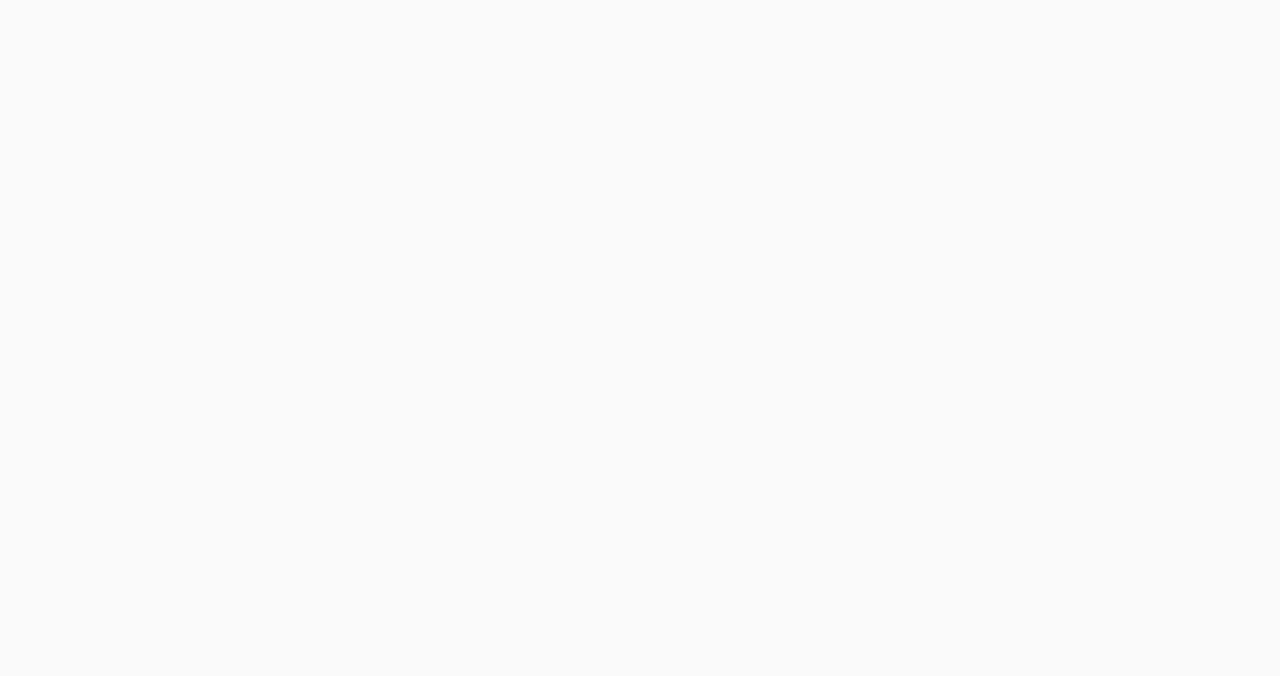
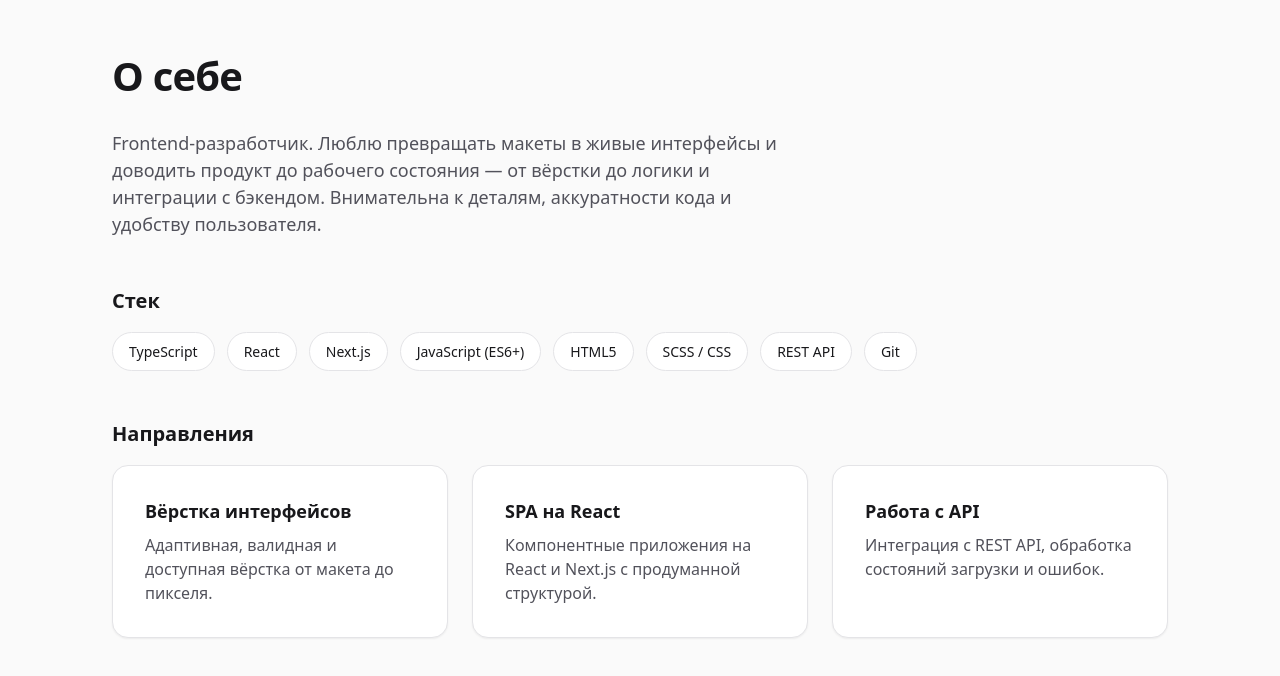
Before and after one commit to Arishka-a/my-portfolio, a Next.js app: page / in a window 1280 px wide. Shown: the part 770-1446 px from the top of the page. Before the commit the page ends 800 px from the top, so only its background shows below. Built offline with nearby package versions, Linux system fonts and the light colour scheme.

Commit message:
feat: add About section

```diff
--- a/src/app/page.tsx
+++ b/src/app/page.tsx
@@ -1,9 +1,11 @@
 import Hero from "@/sections/Hero/Hero";
+import About from "@/sections/About/About";
 
 export default function Home() {
   return (
     <main>
       <Hero />
+      <About />
     </main>
   );
 }
--- /dev/null
+++ b/src/sections/About/About.module.scss
@@ -0,0 +1,87 @@
+@use "../../styles/index" as *;
+
+.about {
+  padding-block: $space-4xl;
+}
+
+.inner {
+  @include container;
+}
+
+.heading {
+  font-size: $fs-3xl;
+  font-weight: $fw-bold;
+  letter-spacing: -0.02em;
+
+  @include respond-to("md") {
+    font-size: $fs-4xl;
+  }
+}
+
+.lead {
+  max-width: 680px;
+  margin-top: $space-lg;
+  font-size: $fs-lg;
+  color: $color-text-muted;
+}
+
+.block {
+  margin-top: $space-2xl;
+}
+
+.subheading {
+  font-size: $fs-xl;
+  font-weight: $fw-semibold;
+  margin-bottom: $space-md;
+}
+
+.stack {
+  display: flex;
+  flex-wrap: wrap;
+  gap: $space-sm;
+  list-style: none;
+}
+
+.tag {
+  padding: $space-xs $space-md;
+  font-size: $fs-sm;
+  font-weight: $fw-medium;
+  color: $color-text;
+  background-color: $color-surface;
+  border: 1px solid $color-border;
+  border-radius: $radius-full;
+}
+
+.directions {
+  display: grid;
+  gap: $space-lg;
+
+  @include respond-to("md") {
+    grid-template-columns: repeat(3, 1fr);
+  }
+}
+
+.card {
+  padding: $space-xl;
+  background-color: $color-surface;
+  border: 1px solid $color-border;
+  border-radius: $radius-lg;
+  box-shadow: $shadow-sm;
+  transition: $transition-base;
+
+  &:hover {
+    box-shadow: $shadow-md;
+    transform: translateY(-2px);
+  }
+}
+
+.cardTitle {
+  font-size: $fs-lg;
+  font-weight: $fw-semibold;
+  margin-bottom: $space-xs;
+}
+
+.cardText {
+  font-size: $fs-base;
+  color: $color-text-muted;
+}
--- /dev/null
+++ b/src/sections/About/About.tsx
@@ -0,0 +1,67 @@
+import styles from "./About.module.scss";
+
+const stack = [
+  "TypeScript",
+  "React",
+  "Next.js",
+  "JavaScript (ES6+)",
+  "HTML5",
+  "SCSS / CSS",
+  "REST API",
+  "Git",
+];
+
+const directions = [
+  {
+    title: "Вёрстка интерфейсов",
+    text: "Адаптивная, валидная и доступная вёрстка от макета до пикселя.",
+  },
+  {
+    title: "SPA на React",
+    text: "Компонентные приложения на React и Next.js с продуманной структурой.",
+  },
+  {
+    title: "Работа с API",
+    text: "Интеграция с REST API, обработка состояний загрузки и ошибок.",
+  },
+];
+
+export default function About() {
+  return (
+    <section className={styles.about} id="about">
+      <div className={styles.inner}>
+        <h2 className={styles.heading}>О себе</h2>
+
+        <p className={styles.lead}>
+          Frontend-разработчик. Люблю превращать макеты в живые интерфейсы и
+          доводить продукт до рабочего состояния — от вёрстки до логики и
+          интеграции с бэкендом. Внимательна к деталям, аккуратности кода и
+          удобству пользователя.
+        </p>
+
+        <div className={styles.block}>
+          <h3 className={styles.subheading}>Стек</h3>
+          <ul className={styles.stack}>
+            {stack.map((item) => (
+              <li key={item} className={styles.tag}>
+                {item}
+              </li>
+            ))}
+          </ul>
+        </div>
+
+        <div className={styles.block}>
+          <h3 className={styles.subheading}>Направления</h3>
+          <div className={styles.directions}>
+            {directions.map((dir) => (
+              <article key={dir.title} className={styles.card}>
+                <h4 className={styles.cardTitle}>{dir.title}</h4>
+                <p className={styles.cardText}>{dir.text}</p>
+              </article>
+            ))}
+          </div>
+        </div>
+      </div>
+    </section>
+  );
+}
```
